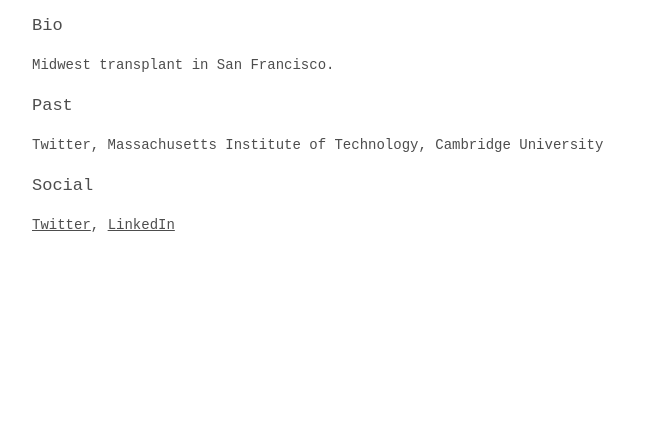
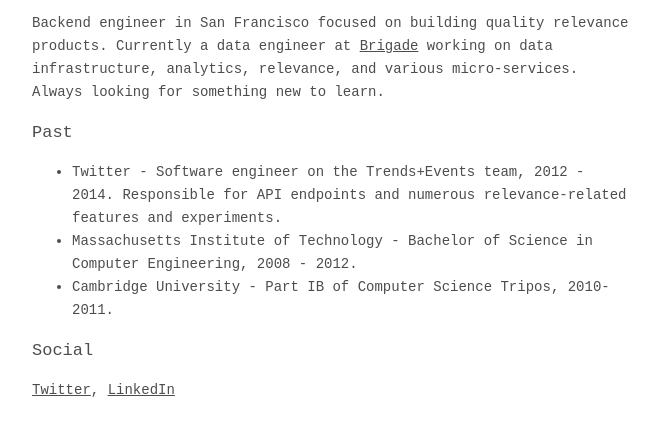
Before and after one commit to stephbian/stephbian.github.io, a plain HTML site: page index.html in a window 1280 px wide. Shown: the part 134-568 px from the top of the page, without its empty margins (176-835 px from the left). Drawn offline with Linux system fonts and the light colour scheme.

Commit message:
Expand bio

```diff
--- a/index.html
+++ b/index.html
@@ -1,5 +1,6 @@
 <html>
     <head>
+        <link rel="icon" href="favicon.ico"/>
         <style>
             body {
                 padding-left: 200px;
@@ -29,7 +30,7 @@
                 font-weight: 500;
                 line-height: 23px;
             }
-			p {
+            p, ul {
                 font-family: 'Courier New', Courier, 'Lucida Sans Typewriter', 'Lucida Typewriter', monospace;
                 font-size: 14px;
                 font-style: normal;
@@ -46,17 +47,26 @@
                 line-height: 23px;
             }
         </style>
+        <title>Stephanie Bian</title>
     </head>
     <body>
         <h1>Stephanie Bian</h1>
-		<h3>Bio</h3>
         <p>
-			Midwest transplant in San Francisco.
+            Backend engineer in San Francisco focused on building quality relevance products. Currently a data engineer at <a href="http://brigade.com">Brigade</a> working on data infrastructure, analytics, relevance, and various micro-services. Always looking for something new to learn.
         </p>
+
         <h3>Past</h3>
-		<p>Twitter, Massachusetts Institute of Technology, Cambridge University</p>
-		<p>
-		</p>
+        <ul>
+            <li>
+                Twitter - Software engineer on the Trends+Events team, 2012 - 2014. Responsible for API endpoints and numerous relevance-related features and experiments.
+            </li>
+            <li>
+                Massachusetts Institute of Technology - Bachelor of Science in Computer Engineering, 2008 - 2012.
+            </li>
+            <li>
+                Cambridge University - Part IB of Computer Science Tripos, 2010-2011.
+            </li>
+        </ul>
         <h3>Social</h3>
         <p>
         <a href="http://twitter.com/stephbian">Twitter</a>, <a href="https://www.linkedin.com/in/stephaniebian">LinkedIn</a>
```
Lines whose indentation alone changed are shown as unchanged.
